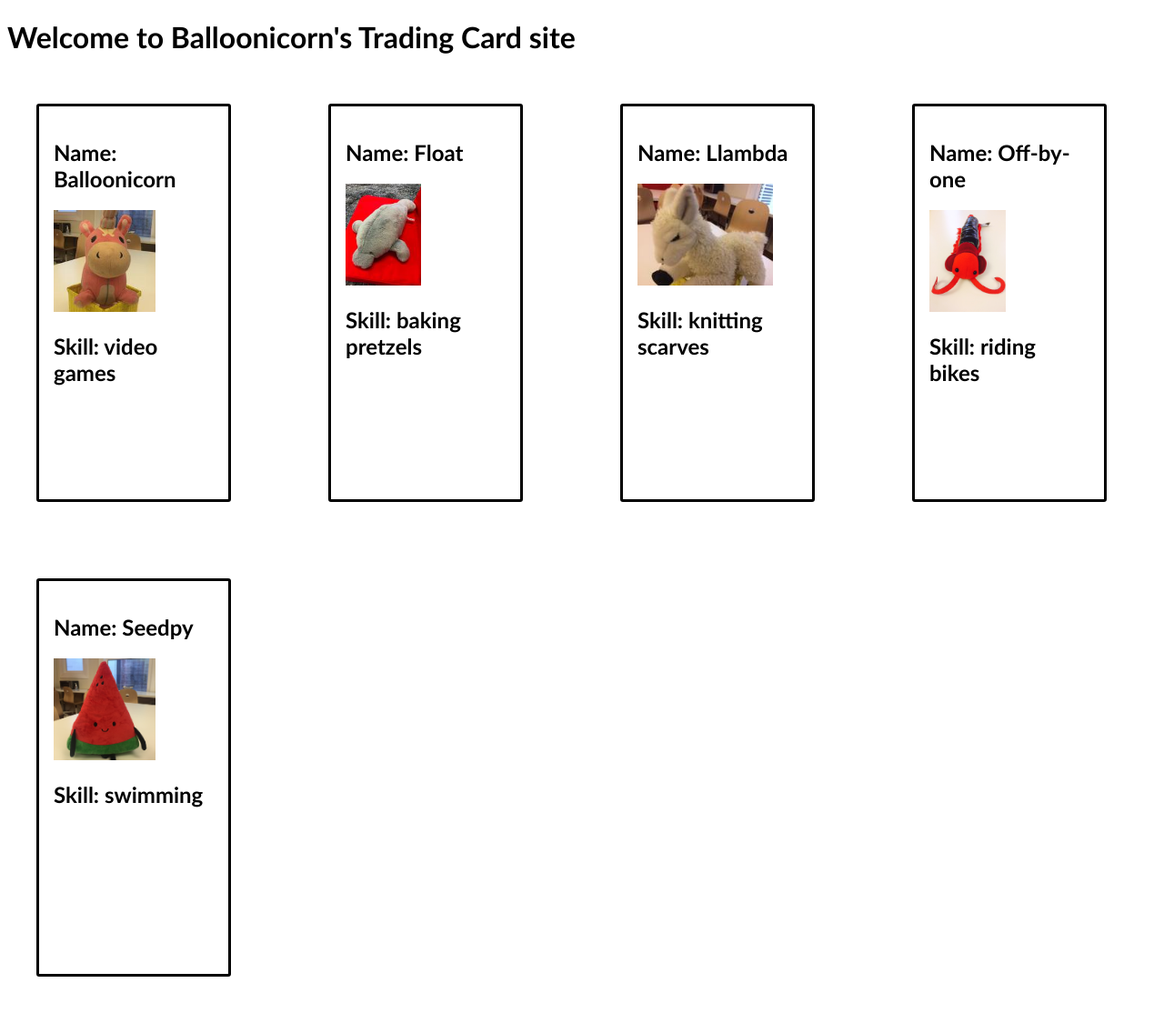
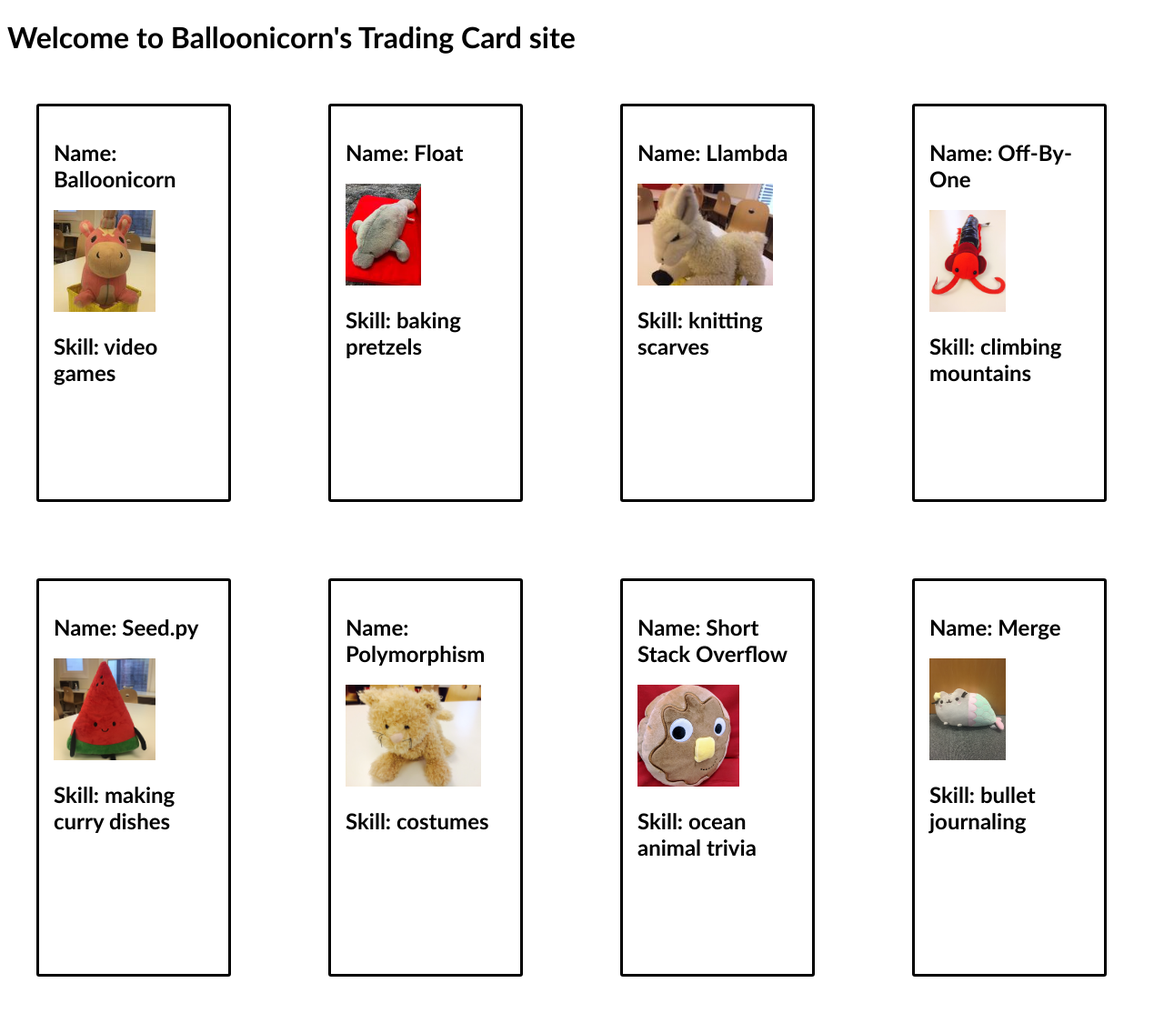
Before and after one commit to knghiem03/react-trading-cards, a Flask app: page /cards in a window 1280 px wide. Shown: the whole page at 91% size. Run offline with Flask 2, Linux system fonts and the light colour scheme; some libraries are stand-ins or nearby versions.

Commit message:
completed step 4

```diff
--- a/static/js/tradingCard.jsx
+++ b/static/js/tradingCard.jsx
@@ -1,13 +1,56 @@
 'use strict';
-
 const tradingCardData = [
   {
-    name: 'Balloonicorn',
-    skill: 'video games',
-    imgUrl: '/static/img/balloonicorn.jpg',
+    name: "Balloonicorn",
+    skill: "video games",
+    imgUrl: "/static/img/balloonicorn.jpg",
+    cardId: 1,
+  },
+  {
+    name: "Float",
+    skill: "baking pretzels",
+    imgUrl: "/static/img/float.jpg",
+    cardId: 2,
+  },
+  {
+    name: "Llambda",
+    skill: "knitting scarves",
+    imgUrl: "/static/img/llambda.jpg",
+    cardId: 3,
+  },
+  {
+    name: "Off-By-One",
+    skill: "climbing mountains",
+    imgUrl: "/static/img/off-by-one.jpeg",
+    cardId: 4,
+  },
+  {
+    name: "Seed.py",
+    skill: "making curry dishes",
+    imgUrl: "/static/img/seedpy.jpeg",
+    cardId: 5,
+  },
+  {
+    name: "Polymorphism",
+    skill: "costumes",
+    imgUrl: "/static/img/polymorphism.jpeg",
+    cardId: 6,
+  },
+  {
+    name: "Short Stack Overflow",
+    skill: "ocean animal trivia",
+    imgUrl: "/static/img/shortstack-overflow.jpeg",
+    cardId: 7,
+  },
+  {
+    name: "Merge",
+    skill: "bullet journaling",
+    imgUrl: "/static/img/merge.png",
+    cardId: 8,
   },
 ];
 
+// Think of this as a React compoment
 function TradingCard(props) {
   return (
     <div className="card">
@@ -18,27 +61,51 @@ function TradingCard(props) {
   );
 }
 
-ReactDOM.render(
-  <TradingCard name="Balloonicorn" skill="video games" imgUrl="/static/img/balloonicorn.jpg" />,
-  document.querySelector('#balloonicorn')
-);
+function TradingCardContainer() {
+  const tradingCards = [];
 
-ReactDOM.render(
-  <TradingCard name="Float" skill="baking pretzels" imgUrl="/static/img/float.jpg" />,
-  document.querySelector('#float')
-);
+  for (const currentCard of tradingCardData) {
+    tradingCards.push(
+      <TradingCard
+      name={currentCard.name}
+      skill={currentCard.skill}
+      imgUrl={currentCard.imgUrl}
+      />
+    );
+  }
 
-ReactDOM.render(
-  <TradingCard name="Llambda" skill="knitting scarves" imgUrl="/static/img/llambda.jpg" />,
-  document.querySelector('#llambda')
-);
+  return (
+    <React.Fragment>
+      {tradingCards}
+    </React.Fragment>
+  );
+}
 
-ReactDOM.render(
-  <TradingCard name="Off-by-one" skill="riding bikes" imgUrl="/static/img/off-by-one.jpeg" />,
-  document.querySelector('#off-by-one')
-);
+// for ( const card of tradingCards)
+ReactDOM.render(<TradingCardContainer/>, document.querySelector('.grid'));
 
-ReactDOM.render(
-  <TradingCard name="Seedpy" skill="swimming" imgUrl="/static/img/seedpy.jpeg" />,
-  document.querySelector('#seedpy')
-);
+
+// ReactDOM.render(
+//   <TradingCard name="Balloonicorn" skill="video games" imgUrl="/static/img/balloonicorn.jpg" />,
+//   document.querySelector('#balloonicorn')
+// );
+
+// ReactDOM.render(
+//   <TradingCard name="Float" skill="baking pretzels" imgUrl="/static/img/float.jpg" />,
+//   document.querySelector('#float')
+// );
+
+// ReactDOM.render(
+//   <TradingCard name="Llambda" skill="knitting scarves" imgUrl="/static/img/llambda.jpg" />,
+//   document.querySelector('#llambda')
+// );
+
+// ReactDOM.render(
+//   <TradingCard name="Off-by-one" skill="riding bikes" imgUrl="/static/img/off-by-one.jpeg" />,
+//   document.querySelector('#off-by-one')
+// );
+
+// ReactDOM.render(
+//   <TradingCard name="Seedpy" skill="swimming" imgUrl="/static/img/seedpy.jpeg" />,
+//   document.querySelector('#seedpy')
+// );
--- a/templates/cards.html
+++ b/templates/cards.html
@@ -23,6 +23,8 @@
 
    <!-- Mount seedpy's card on to this element. -->
    <div id="seedpy"></div>
+
+   <div id="success"></div>
 </div>
 
 {% endblock %}
```
